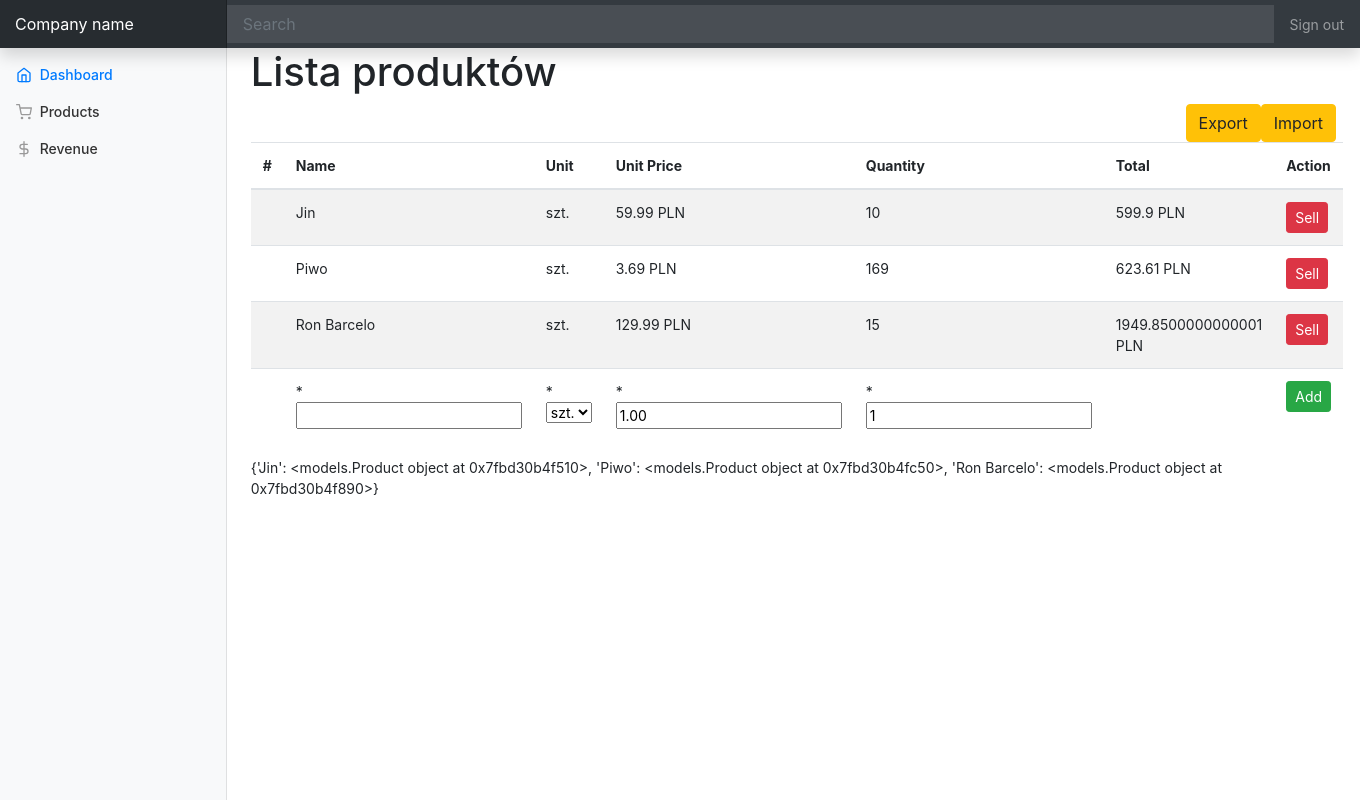
After one commit to lukasz-zytko/warehouse_catalogue, a Flask app: page /products in a window 1360 px wide. The commit adds this page. Run offline with Flask 2, Linux system fonts and the light colour scheme; some libraries are stand-ins or nearby versions.

Commit message:
Add projekct

```diff
--- a/app.py
+++ b/app.py
@@ -1,10 +1,64 @@
-from flask import Flask, render_template
+from flask import Flask, redirect, render_template, request, url_for
+import models
+import forms
+import csv
 
 app = Flask(__name__)
+app.config["SECRET_KEY"] = "warehouse2022"
+"""
+product01 = models.Product(name="Barcelo", unit="litr", unit_price = 125, quantity = 10)
+product02 = models.Product(name="Cygara", unit="sztuki", unit_price = 65, quantity = 50)
+product03 = models.Product(name="Czekoladki", unit="sztuki", unit_price = 27, quantity = 100)
+product04 = models.Product(name="Wino", unit="litr", unit_price = 125, quantity = 25)
+
+ITEMS = {"Barcelo": product01, "Cygara": product02, "Czekoladki": product03, "Wino": product04}
+"""
+ITEMS = {}
 
 @app.route("/")
 def home():
-    return render_template("base.html")
+    return render_template("home.html")
+
+@app.route("/products", methods = ["GET", "POST"])
+def product_list():
+    product_list = ITEMS
+    item = "nic"
+    form = forms.ProductForm()
+    if request.method == "POST":
+        if form.validate_on_submit():
+            item = models.product_create(form.data)
+            name = form.data["name"]
+            ITEMS[name] = item
+
+    return render_template("product-list.html", products=product_list, form=form, dane=item, klasa=ITEMS)
+
+@app.route("/sell/<product_name>", methods=["GET", "POST"])
+def sell_product(product_name):
+    data = ITEMS[product_name]
+    form = forms.Sell()
+    quantity = "none"
+    if request.method == "POST":
+        ITEMS[product_name].quantity -= form.data["quantity"]
+        return redirect(url_for("product_list"))
+    return render_template("product.html", data=data, form=form, quantity=quantity)
+
+@app.route("/export")
+def export():
+    with open("warehouse.csv", "w", newline="") as csvfile:
+        fieldnames = ["name", "unit", "unit_price", "quantity"]
+        writer = csv.DictWriter(csvfile, fieldnames=fieldnames)
+        writer.writeheader()
+        for key, value in ITEMS.items():
+            writer.writerow({"name": key, "unit": value.unit, "unit_price": value.unit_price, "quantity": value.quantity})
+    return (redirect(url_for("product_list")))
+
+@app.route("/import")
+def import_data():
+    with open("warehouse.csv", newline="") as csvfile:
+        reader = csv.DictReader(csvfile)
+        for row in reader:
+            ITEMS[row["name"]] = models.Product(name=row["name"], unit=row["unit"], unit_price=float(row["unit_price"]), quantity=int(row["quantity"]))
+    return (redirect(url_for("product_list")))
 
 if __name__ == "__main__":
     app.run(debug=True)
--- /dev/null
+++ b/forms.py
@@ -0,0 +1,14 @@
+from email.policy import default
+from wsgiref.validate import validator
+from flask_wtf import FlaskForm
+from wtforms import StringField, DecimalField, IntegerField, SelectField
+from wtforms.validators import DataRequired
+
+class ProductForm(FlaskForm):
+    name = StringField("name", validators=[DataRequired()])
+    unit = SelectField("unit", choices=["litr", "szt."], default="szt.")
+    unit_price = DecimalField("unit_price", validators = [DataRequired()], default=1, places=2)
+    quantity = IntegerField("quantity", validators = [DataRequired()], default=1)
+
+class Sell(FlaskForm):
+    quantity = IntegerField("quantity", default=1)
--- a/templates/base.html
+++ b/templates/base.html
@@ -16,7 +16,7 @@
     <!-- Favicons -->
 <meta name="theme-color" content="#563d7c">
     <!-- Custom styles for this template -->
-    <link rel="stylesheet" href="static/dashboard.css">
+    <link rel="stylesheet" href="/static/dashboard.css">
   </head>
   <body>
     <nav class="navbar navbar-dark fixed-top bg-dark flex-md-nowrap p-0 shadow">
@@ -41,7 +41,7 @@
             </a>
           </li>
           <li class="nav-item">
-            <a class="nav-link" href="#">
+            <a class="nav-link" href="/products">
               <span data-feather="shopping-cart"></span>
               Products
             </a>
@@ -70,5 +70,5 @@
       <script src="https://cdnjs.cloudflare.com/ajax/libs/twitter-bootstrap/4.4.1/js/bootstrap.bundle.js"></script>
       <script src="https://cdnjs.cloudflare.com/ajax/libs/feather-icons/4.9.0/feather.min.js"></script>
       <script src="https://cdnjs.cloudflare.com/ajax/libs/Chart.js/2.7.3/Chart.min.js"></script>
-      <script src="static/dashboard.js"></script>
+      <script src="/static/dashboard.js"></script>
 </html>
--- /dev/null
+++ b/templates/product-list.html
@@ -0,0 +1,54 @@
+{% extends "base.html" %}
+
+{% block content %}
+
+<h1>Lista produktów</h1>
+<div class="btn-group float-right" role="group" aria-label="Basic example">
+  <form action="/export">
+    <button type="submit" class="btn btn-warning">Export</button>
+  </form>
+  <form action="/import">
+    <button type="submit" class="btn btn-warning">Import</button>
+  </form>
+</div>
+<table class="table table-striped">
+    <thead>
+      <tr>
+        <th scope="col">#</th>
+        <th scope="col">Name</th>
+        <th scope="col">Unit</th>
+        <th scope="col">Unit Price</th>
+        <th scope="col">Quantity</th>
+        <th scope="col">Total</th>
+        <th scope="col">Action</th>
+      </tr>
+    </thead>
+    <tbody>
+    {% for name, product in products.items() %}
+      <tr>
+        <th scope="row"></th>
+        <td>{{ product.name }}</td>
+        <td>{{ product.unit }}</td>
+        <td>{{ product.unit_price }} PLN</td>
+        <td>{{ product.quantity }}</td>
+        <td>{{ product.unit_price * product.quantity }} PLN</td>
+        <td><a href="/sell/{{ product.name }}" type="submit" class="btn btn-danger btn-sm">Sell</a></td>
+      </tr>
+    {% endfor %}
+      <form method="POST" action="/products">
+        <tr>
+          {{ form.hidden_tag() }}
+          <th scope="row"></th>
+          <td>* {{ form.name }}</td>
+          <td>* {{ form.unit }}</td>
+          <td>* {{ form.unit_price }}</td>
+          <td>* {{ form.quantity }}</td>
+          <td></td>
+          <td><button type="submit" class="btn btn-success btn-sm">Add</button></td>
+        </tr>
+      </form>
+    </tbody>
+</table>
+{{klasa}}
+
+{% endblock %}
--- /dev/null
+++ b/warehouse.csv
@@ -0,0 +1,4 @@
+name,unit,unit_price,quantity
+Jin,szt.,59.99,10
+Piwo,szt.,3.69,169
+Ron Barcelo,szt.,129.99,15
```
Also changed, not shown: models.py (added, +12 -0 lines), templates/home.html (added, +10 -0 lines), templates/product.html (added, +37 -0 lines).
